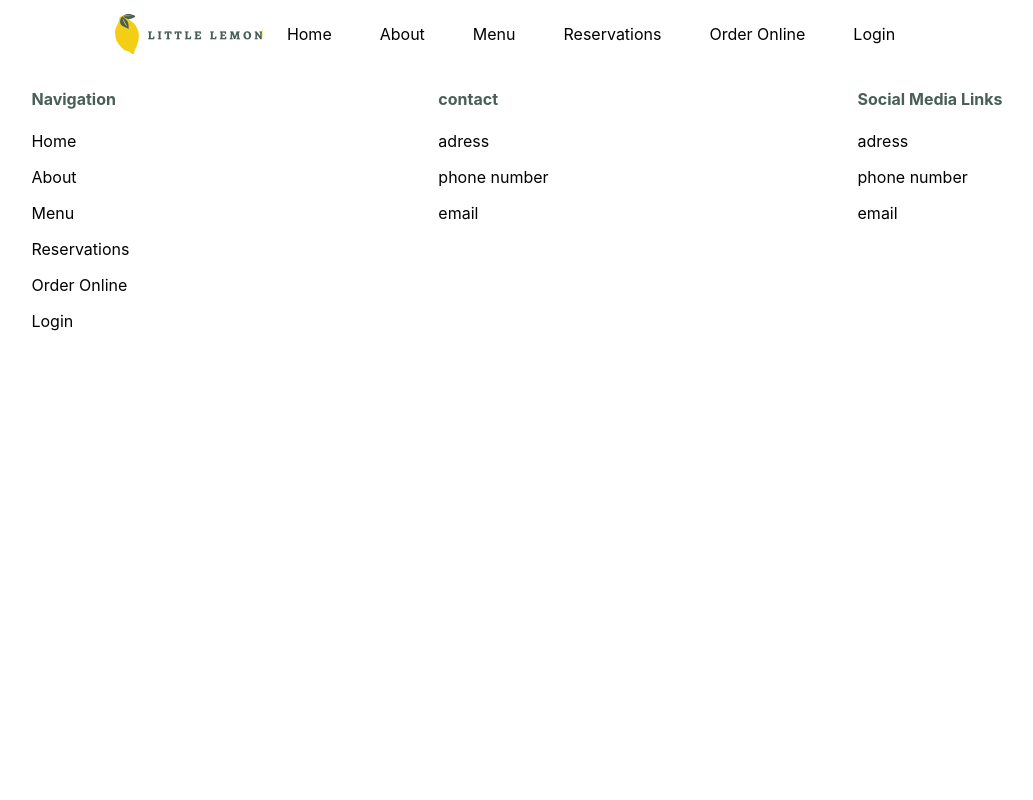
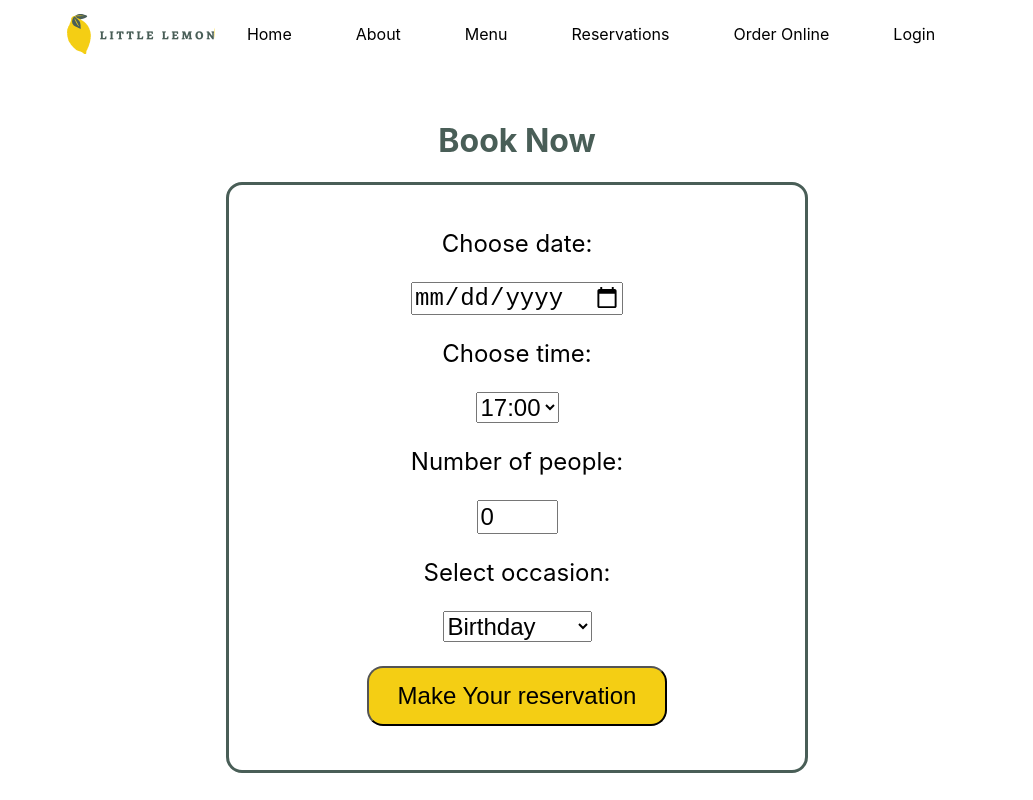
Before and after one commit to Dimah02/Little-Lemon-restaurant, a React (Create React App) app: page /Reservations in a window 1280 px wide. Shown: the top 800 px of the page, without its empty margins (123-1156 px from the left). Built offline with nearby package versions, Linux system fonts and the light colour scheme.

Commit message:
added booking form

```diff
--- a/public/index.html
+++ b/public/index.html
@@ -42,5 +42,6 @@
       To begin the development, run `npm start` or `yarn start`.
       To create a production bundle, use `npm run build` or `yarn build`.
     -->
+    <script src="https://raw.githubusercontent.com/Meta-Front-End-Developer-PC/capstone/master/api.js"></script>
   </body>
 </html>
--- a/src/App.css
+++ b/src/App.css
@@ -7,6 +7,8 @@
 }
 .hero-section div{
     margin:2em;
+    margin-left: 5em;
+    margin-right: 5em;
 }
 .hero-section h1{
     color: #F4CE14;
@@ -19,7 +21,7 @@
 }
 .hero-section img{
     border-radius: 16px;
-    width: 15em;
+    width: 16em;
 }
 .hero-section p{
     width: 200px;
@@ -45,7 +47,7 @@
     align-items: center;
 }
 .navLink{
-    margin: 1.5em;
+    margin: 1.5em 2em;
     font-size: 1rem;
     color: black;
     text-decoration: none;
@@ -53,3 +55,36 @@
 .navLink:hover{
     color: #F4CE14;
 }
+
+.container{
+    display: flex;
+    flex-direction: column;
+    justify-content: center;
+    align-items: center;
+    margin: 2em;
+}
+
+.form1{
+    border:#495E57 solid;
+    border-radius: 16px;
+    padding: 2em;
+    width: 40vw;
+    display: flex;
+    flex-direction: column;
+    align-items: center;
+}
+.form1 >*{
+    font-size: 1.5rem;
+    margin-top: .5em;
+    margin-bottom: .5em;
+    display: block;
+}
+.container h1{
+    color: #495E57;
+}
+.btn{
+    height: 2.5em;
+    width: 300px;
+    background-color: #F4CE14;
+    border-radius: 16px;
+}
--- /dev/null
+++ b/src/components/BookingForm.js
@@ -0,0 +1,43 @@
+import { useState } from "react";
+
+const BookingForm = (props) => {
+    const [date, setDate] = useState("");
+    const [time, setTime] = useState("");
+    const [number, setNumber] = useState(0);
+    const [occasion, setOccasion] = useState("Birthday");
+
+    const handelSubmit = (e) => {
+        e.preventDefault();
+    }
+
+    return (<>
+        <div className="container">
+            <h1>Book Now</h1>
+            <form className="form1" onSubmit={handelSubmit}>
+                <label htmlFor={"date"}>Choose date:</label>
+                <input id={"date"} value={date} name={"date"} type="date" onChange={(e) => {setDate(e.target.value) ;props.dispatch({type:e.target.value})}} required />
+                <label htmlFor={"time"}>Choose time:</label>
+
+                <select id={"time"} value={time} name={"time"} onChange={(e) => setTime(e.target.value)}>
+                    {
+                        props.availableTime.map(t => {
+                            return <option key={t} name={t} value={t}>{t}</option>
+                        })
+                    }
+                </select>
+
+
+
+                <label htmlFor={"number"}>Number of people:</label>
+                <input name={"number"} value={number} id={"number"} type="number" placeholder={"1"} min={1} max={10} onChange={(e) => setNumber(e.target.value)} />
+                <label htmlFor={"occasion"}>Select occasion:</label>
+                <select name={"occasion"} id={"occasion"} value={occasion} onChange={(e) => setOccasion(e.target.value)}>
+                    <option value={"Birthday"} name={"Birthday"}>Birthday</option>
+                    <option value={"Anniversary"} name={"Anniversary"}>Anniversary</option>
+                </select>
+                <input className="btn" type="submit" value="Make Your reservation" />
+            </form>
+        </div>
+    </>);
+}
+export default BookingForm;
--- /dev/null
+++ b/src/components/BookingPage.js
@@ -0,0 +1,6 @@
+const BookingPage  = ({children}) => {
+    return ( <>
+    {children}
+    </> );
+}
+export default BookingPage ;
--- a/src/components/Main.js
+++ b/src/components/Main.js
@@ -1,17 +1,31 @@
 import Home from "./Home";
 import About from "./About";
 import Menu from "./Menu";
+import { Routes, Route } from 'react-router-dom'
+import BookingPage  from "./BookingPage";
+import BookingForm from "./BookingForm";
+import { useReducer } from "react";
 
-import { Routes, Route, Link } from 'react-router-dom'
 
-const main = () => {
-    const nav_links = ["Home","About","Menu","Reservations","Order Online","Login"];
+const updateTimes  = (state,action)  =>{
+    if(action.type==="2023-11-14")
+        return ["16:00","13:00","21:00"]
+    return state;
+}
+
+
+const Main = () => {
+    const initializeTimes = ["17:00","18:00","21:00"];
+    const [availableTime,dispatch] = useReducer(updateTimes,initializeTimes);
+    console.log(availableTime)
+
     return ( <main>
     <Routes>
         <Route path="/" element={<Home />} />
         <Route path="/About" element={<About />} />
         <Route path="/Menu" element={<Menu />} />
+        <Route path="/Reservations" element={<BookingPage><BookingForm availableTime={availableTime} dispatch={dispatch}/></BookingPage>} />
     </Routes>
     </main> );
 }
-export default main;
+export default Main;
--- a/src/components/Nav.js
+++ b/src/components/Nav.js
@@ -5,8 +5,8 @@ const Nav = () => {
         <img src={require("../assets/Logo.png")} />
         {nav_links.map(link => {
             if (link !== "Home")
-                return <Link className='navLink' to={"/" + link}>{link}</Link>
-            return <Link className='navLink' to={"/"} >{link}</Link>
+                return <Link key={link} className='navLink' to={"/" + link}>{link}</Link>
+            return <Link key={link} className='navLink' to={"/"} >{link}</Link>
         })}
     </nav>);
 }
--- a/src/index.css
+++ b/src/index.css
@@ -5,6 +5,7 @@ body {
     sans-serif;
   -webkit-font-smoothing: antialiased;
   -mgioz-osx-font-smoothing: grayscale;
+
 }
 
 code {
```
Also changed, not shown: 1 other file (tests, documents, lock files or other folders).
